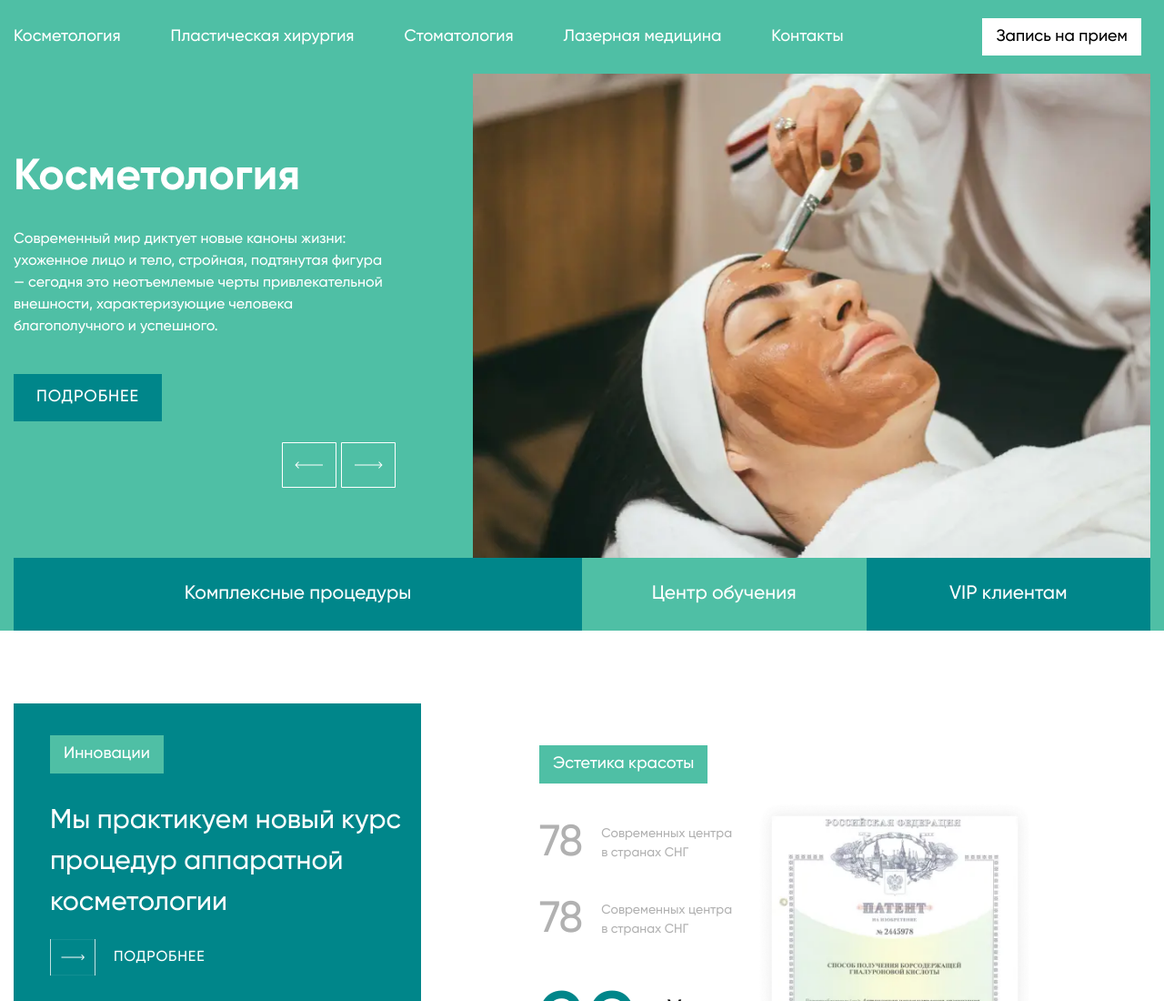
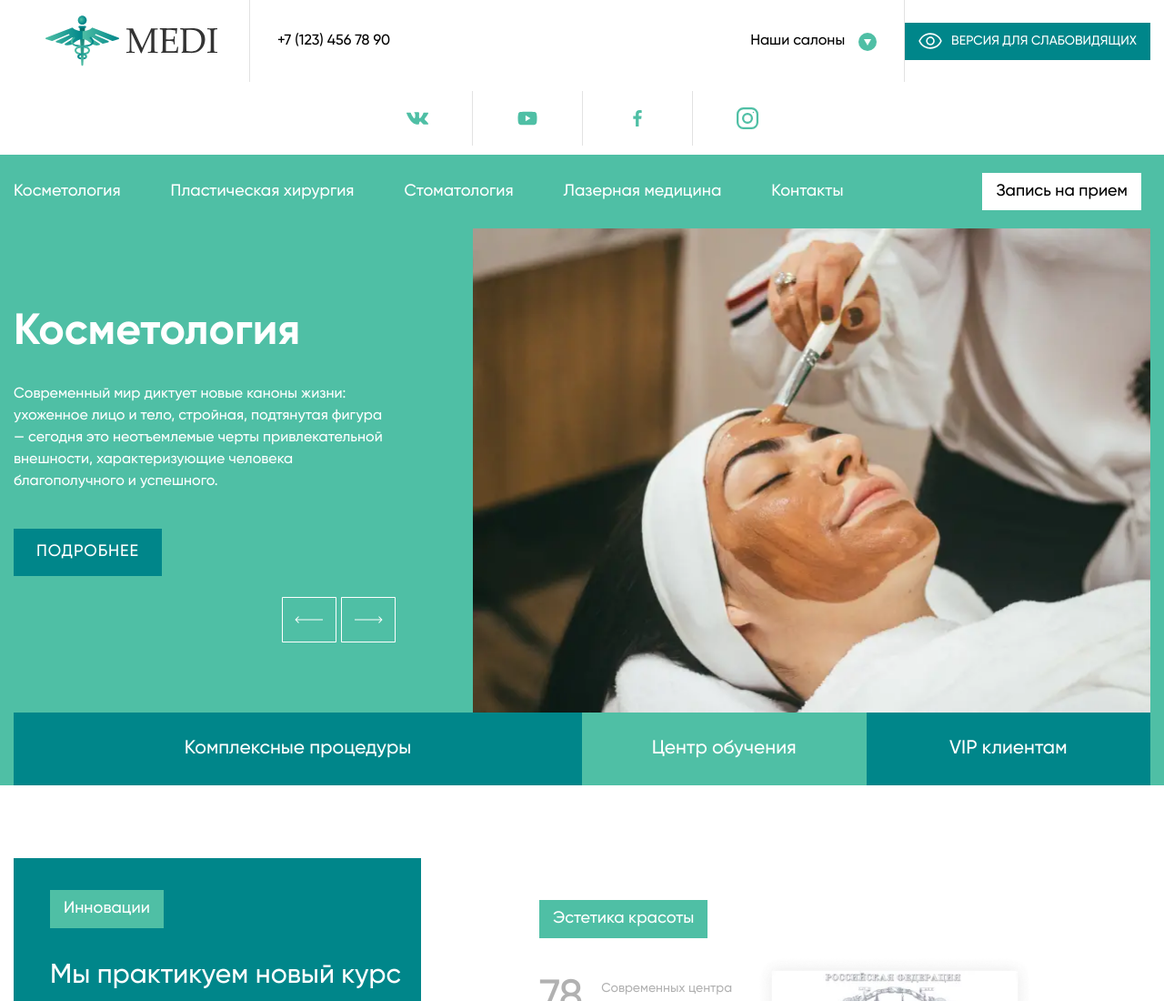
Before and after one commit to Responsive-Websites/Medi, a plain HTML site: page dist/index.html in a window 1280 px wide. Shown: the top 1100 px of the page at 91% size. Drawn offline with Linux system fonts and the light colour scheme; a script that the page names is missing; files whose address does not match are found by name.

Commit message:
Added header and styles

```diff
--- a/#src/scss/templates/_header.scss
+++ b/#src/scss/templates/_header.scss
@@ -0,0 +1,227 @@
+.header {
+  &__container {
+  }
+  &__body {
+    display: flex;
+    flex-flow: row nowrap;
+    align-items: center;
+    justify-content: space-between;
+    @media screen and (max-width: 1329px) {
+      flex-flow: row wrap;
+    }
+  }
+  &__info {
+    display: flex;
+    flex-flow: row nowrap;
+    align-items: center;
+    justify-content: space-between;
+    @media screen and (max-width: 1329px) {
+      flex: 1 1 40%;
+      justify-content: flex-start;
+    }
+    @media screen and (max-width: 1093px) {
+      flex: 1 1 100%;
+      justify-content: space-between;
+      margin: 0px 40px;
+    }
+    @media screen and (max-width: 727px) {
+      margin: 0px 0px;
+    }
+    @media screen and (max-width: 483px) {
+      flex-flow: column nowrap;
+    }
+  }
+  &__logo {
+    padding: 17px 35px;
+    border-left: 1px solid #e2e2e2;
+    border-right: 1px solid #e2e2e2;
+    & img {
+      max-width: 190px;
+    }
+    @media screen and (max-width: 1329px) {
+      border-left: none;
+    }
+    @media screen and (max-width: 1093px) {
+      border-right: none;
+    }
+    @media screen and (max-width: 483px) {
+      align-self: flex-start;
+      margin-bottom: 20px;
+      padding: 0px;
+      padding-top: 10px;
+    }
+  }
+  &__number {
+    padding: 17px 30px;
+    min-height: 90px;
+    display: flex;
+    align-items: center;
+    font-size: 16px;
+    color: #000000;
+    line-height: 118.7%;
+    transition: 0.3s;
+    border-right: 1px solid #e2e2e2;
+    &:hover {
+      color: $subColor;
+    }
+    @media screen and (max-width: 1329px) {
+      border-right: none;
+    }
+    @media screen and (max-width: 1093px) {
+      min-height: 40px;
+    }
+    @media screen and (max-width: 483px) {
+    }
+  }
+  &__map {
+    display: flex;
+    flex-flow: row nowrap;
+    align-items: center;
+    justify-content: space-between;
+    @media screen and (max-width: 1329px) {
+      flex: 1 1 40%;
+      justify-content: flex-end;
+    }
+    @media screen and (max-width: 1093px) {
+      flex: 1 1 100%;
+      justify-content: space-between;
+      margin: 0px 40px;
+    }
+    @media screen and (max-width: 727px) {
+      margin: 0px 0px;
+    }
+    @media screen and (max-width: 559px) {
+      flex-flow: column;
+    }
+  }
+  &__salons {
+    display: flex;
+    flex-flow: row nowrap;
+    align-items: center;
+    justify-content: space-between;
+    min-height: 90px;
+    border-right: 1px solid #e2e2e2;
+    padding: 12px 30px;
+    cursor: pointer;
+    color: #000000;
+    transition: 0.2s;
+    &:hover {
+      color: $subColor;
+    }
+    @media screen and (max-width: 1093px) {
+      border-right: none;
+      margin-left: 50px;
+    }
+    @media screen and (max-width: 617px) {
+      margin-left: 0px;
+    }
+    @media screen and (max-width: 1093px) {
+      min-height: 40px;
+    }
+  }
+  &__salonsText {
+    font-size: 16px;
+    color: inherit;
+    line-height: 118.7%;
+    margin-right: 15px;
+  }
+  &__salonsImage {
+    margin-top: 4px;
+  }
+  &__blind {
+  }
+  &__icons {
+    display: flex;
+    flex-flow: row nowrap;
+    align-items: center;
+    justify-content: space-between;
+    @media screen and (max-width: 1329px) {
+      flex: 1 1 100%;
+      justify-content: center;
+    }
+    @media screen and (max-width: 519px) {
+    }
+  }
+}
+
+.eye2 {
+  display: none;
+}
+.blind {
+  min-height: 90px;
+  display: flex;
+  align-items: center;
+  &__button {
+    @include button($subColor, $baseColor, $whiteColor, $whiteColor);
+    text-transform: uppercase;
+    font-weight: 500;
+    font-size: 14px;
+    & img {
+      margin-right: 10px;
+    }
+    & span {
+      font-size: 14px;
+      line-height: 17px;
+    }
+    @media screen and (max-width: 361px) {
+      width: 100%;
+    }
+  }
+  @media screen and (max-width: 361px) {
+    width: 100%;
+    padding: 0px 0px;
+  }
+}
+.icons {
+  &__inner {
+    display: flex;
+    flex-flow: row nowrap;
+    align-items: center;
+    justify-content: space-between;
+    @media screen and (max-width: 1329px) {
+      padding: 10px 0px;
+    }
+    @media screen and (max-width: 519px) {
+      padding: 0px 0px;
+    }
+  }
+  &__icon {
+    min-height: 90px;
+    display: flex;
+    align-items: center;
+    border-left: 1px solid #e2e2e2;
+    cursor: pointer;
+    &:last-child {
+      border-right: 1px solid #e2e2e2;
+    }
+    & img {
+      width: 24px;
+      margin: 0px 28px;
+      @media screen and (max-width: 519px) {
+        width: 22px;
+        margin: 0px 30px;
+      }
+      @media screen and (max-width: 389px) {
+        width: 22px;
+        margin: 0px 20px;
+      }
+    }
+    @media screen and (max-width: 1329px) {
+      min-height: 60px;
+      &:last-child {
+        border-right: none;
+      }
+      &:first-child {
+        border-left: none;
+      }
+      & img {
+        width: 24px;
+        margin: 0px 48px;
+      }
+    }
+    @media screen and (max-width: 519px) {
+      border-right: none;
+      border-left: none;
+    }
+  }
+}
--- a/dist/index.html
+++ b/dist/index.html
@@ -10,7 +10,49 @@
   </head>
   <body>
     <div class="wrapper">
-      <header class="header"></header>
+      <header class="header">
+  <div class="header__container container">
+    <div class="header__body">
+      <div class="header__info">
+        <div class="header__logo">
+          <picture><source srcset="img/logo.svg" type="image/webp"><img src="img/logo.svg" alt="" /></picture>
+        </div>
+        <a href="tel:71234567890" class="header__number">+7 (123) 456 78 90</a>
+      </div>
+      <div class="header__map">
+        <div class="header__salons">
+          <p class="header__salonsText">Наши салоны</p>
+          <div class="header__salonsImage">
+            <picture><source srcset="img/icons/group.svg" type="image/webp"><img src="img/icons/group.svg" alt="" /></picture>
+          </div>
+        </div>
+        <div class="header__blind blind">
+          <a href="#" class="blind__button">
+            <picture><source srcset="img/icons/eye.svg" type="image/webp"><img class="eye" src="img/icons/eye.svg" alt="" /></picture>
+            <picture><source srcset="img/icons/eye2.svg" type="image/webp"><img class="eye2" src="img/icons/eye2.svg" alt="" /></picture>
+            <span>версия для слабовидящих</span>
+          </a>
+        </div>
+      </div>
+      <div class="header__icons icons">
+        <div class="icons__inner">
+          <div class="icons__icon">
+            <picture><source srcset="img/icons/vk.svg" type="image/webp"><img src="img/icons/vk.svg" alt="" /></picture>
+          </div>
+          <div class="icons__icon">
+            <picture><source srcset="img/icons/youtube.svg" type="image/webp"><img src="img/icons/youtube.svg" alt="" /></picture>
+          </div>
+          <div class="icons__icon">
+            <picture><source srcset="img/icons/facebook.svg" type="image/webp"><img src="img/icons/facebook.svg" alt="" /></picture>
+          </div>
+          <div class="icons__icon">
+            <picture><source srcset="img/icons/instagram.svg" type="image/webp"><img src="img/icons/instagram.svg" alt="" /></picture>
+          </div>
+        </div>
+      </div>
+    </div>
+  </div>
+</header>
 
       <!-- -------- -->
       <main class="main">
```
Also changed, not shown: #src/_header.html (+43 -1 lines), #src/img/icons/eye2.svg (added), dist/css/style.css, dist/css/style.min.css.
